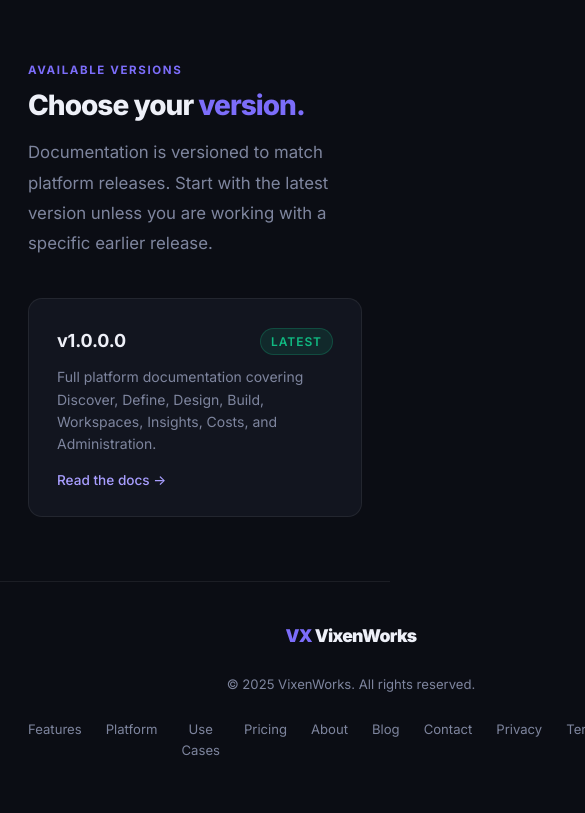
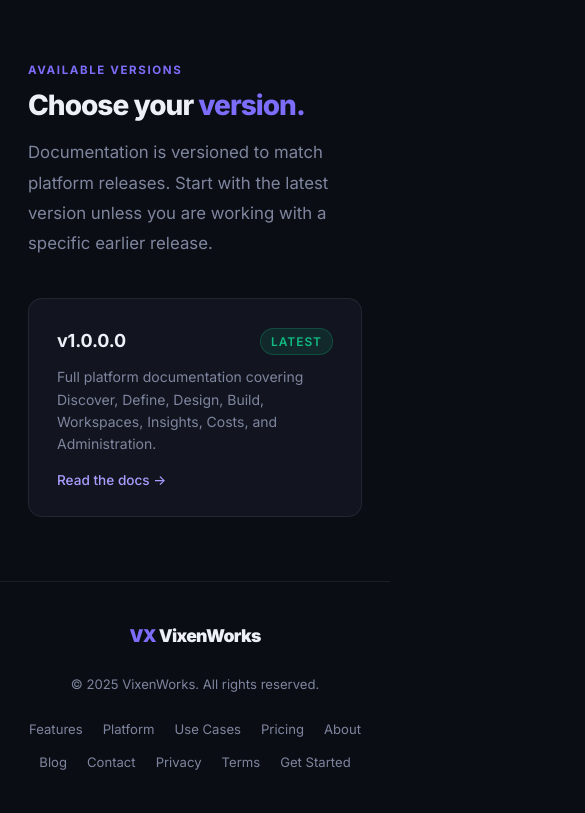
Before and after one commit to VixenWorks/vixenworks.github.io, a plain HTML site: page documentation/index.html in a window 390 px wide. Shown: the part 430-1243 px from the top of the page, 585 px wide, since content can reach past the window. Drawn offline with Linux system fonts and the light colour scheme; a script that the page names is missing.

Commit message:
Fix mobile

```diff
--- a/style.css
+++ b/style.css
@@ -751,7 +751,7 @@
   .proof-quote { border-right: none; border-bottom: 1px solid var(--border); }
   .proof-quote:last-child { border-bottom: none; }
   .footer-inner { grid-template-columns: 1fr; text-align: center; }
-  .footer-links { justify-content: center; }
+  .footer-links { justify-content: center; flex-wrap: wrap; gap: 0.75rem 1.25rem; }
 }
 @media (max-width: 768px) {
   .pipeline-grid { grid-template-columns: 1fr; }
```
